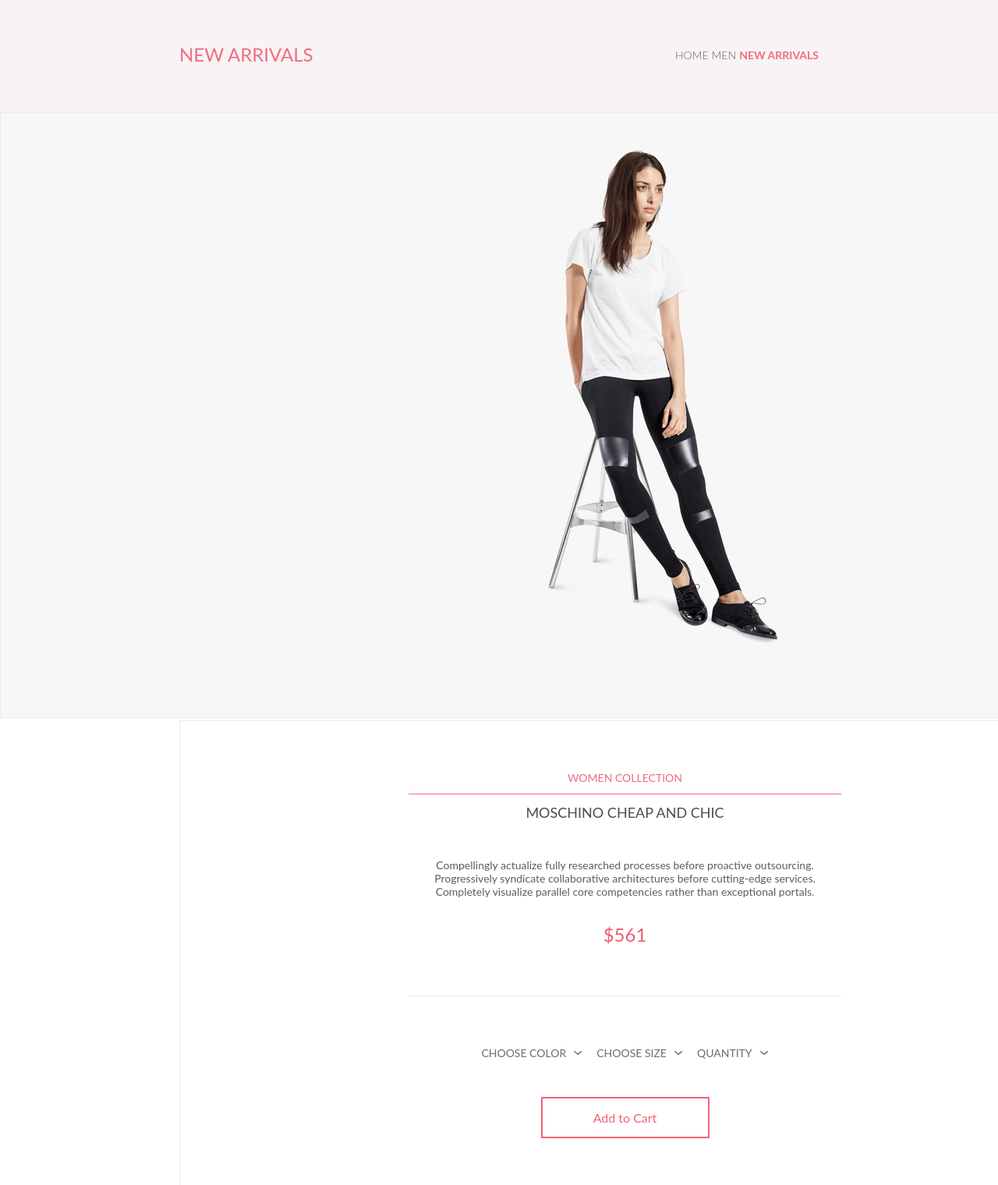
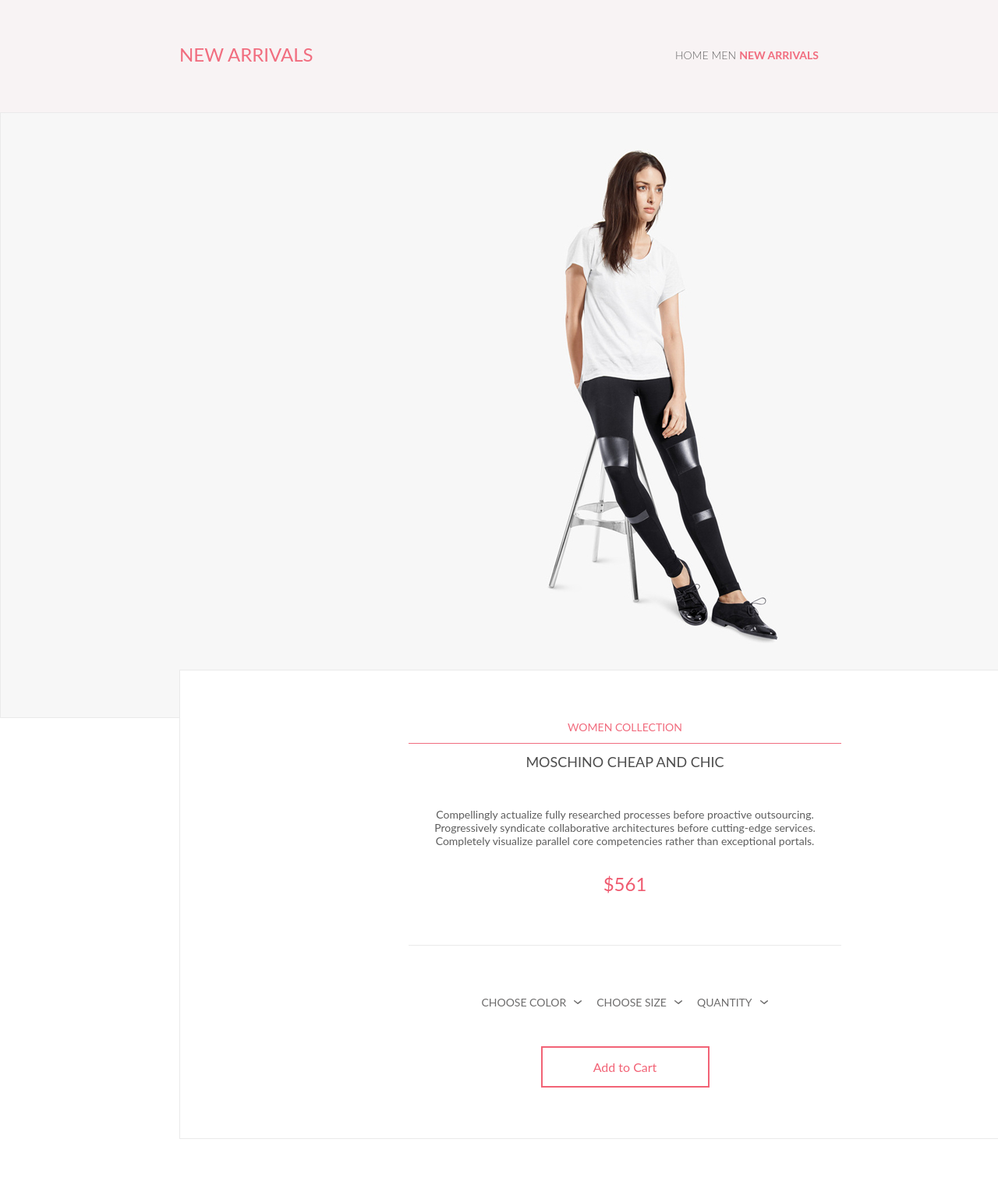
Before and after one commit to MarkovaOlga/Advanced_HTML_Homework01, a plain HTML site: page product_page.html in a window 1280 px wide. Shown: the part 80-1600 px from the top of the page at 78% size. Drawn offline with Linux system fonts and the light colour scheme.

Commit message:
corrections added

```diff
--- a/_footer.scss
+++ b/_footer.scss
@@ -54,7 +54,7 @@
 
     &__passage {
         position: absolute;
-        top: 3000px;
+        top: 2850px;
         display: grid;
         margin-left: 230px;
         justify-items: center;
@@ -78,7 +78,7 @@
 
     &__subscribe {
         position: absolute;
-        top: 3050px;
+        top: 2885px;
         display: grid;
         align-items: center;
         margin-right: 230px;
--- a/product_page_style.scss
+++ b/product_page_style.scss
@@ -73,14 +73,17 @@ summary::-webkit-details-marker {
     &__information {
         padding-bottom: 64px;
         border-bottom: 1px solid #EAEAEA;
+
     }
-    // &__image {
-    //     position: relative;
-    // }
+    &__image {
+        position: relative;
+    }
     &__info {
-        //position: absolute;
+        position: relative;
+        top: -65px;
+        background-color: white;
         width: 1141px;
-        height: 601px;
+        height: 536px;
 
         border: 1px solid #EAEAEA;
         padding-top: 64px;
@@ -88,7 +91,7 @@ summary::-webkit-details-marker {
         flex-direction: column;
         justify-content: flex-start;
         align-items: center;
-        margin-bottom: 128px;
+        margin-bottom: 63px;
         margin-left: 230px;
 
         &__subtitle {
```
Also changed, not shown: product_page_style.css, style.css, 1 other file.
